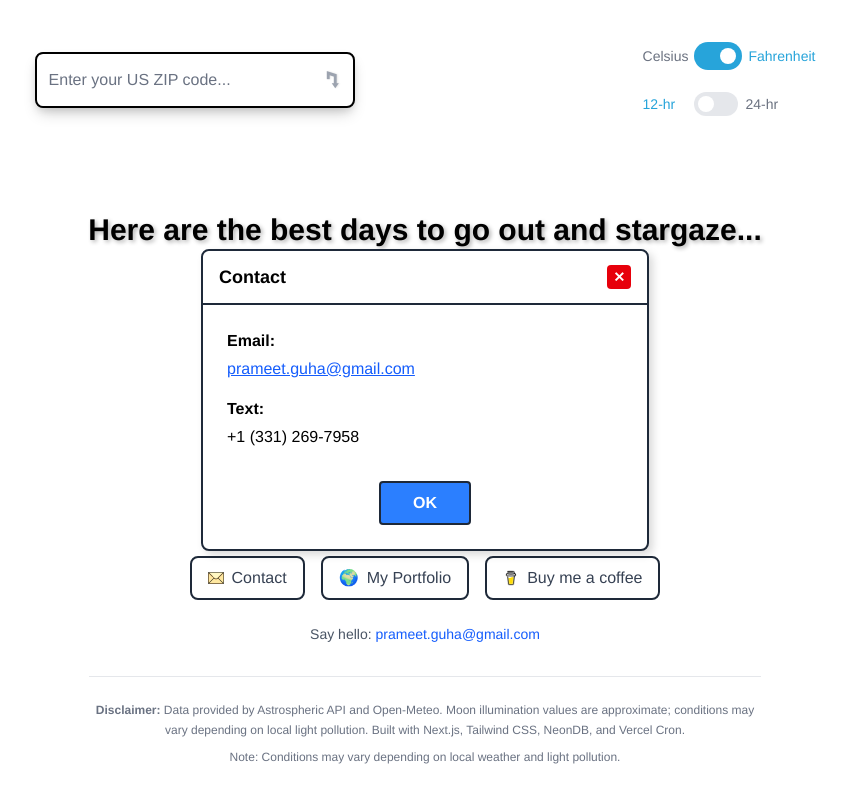
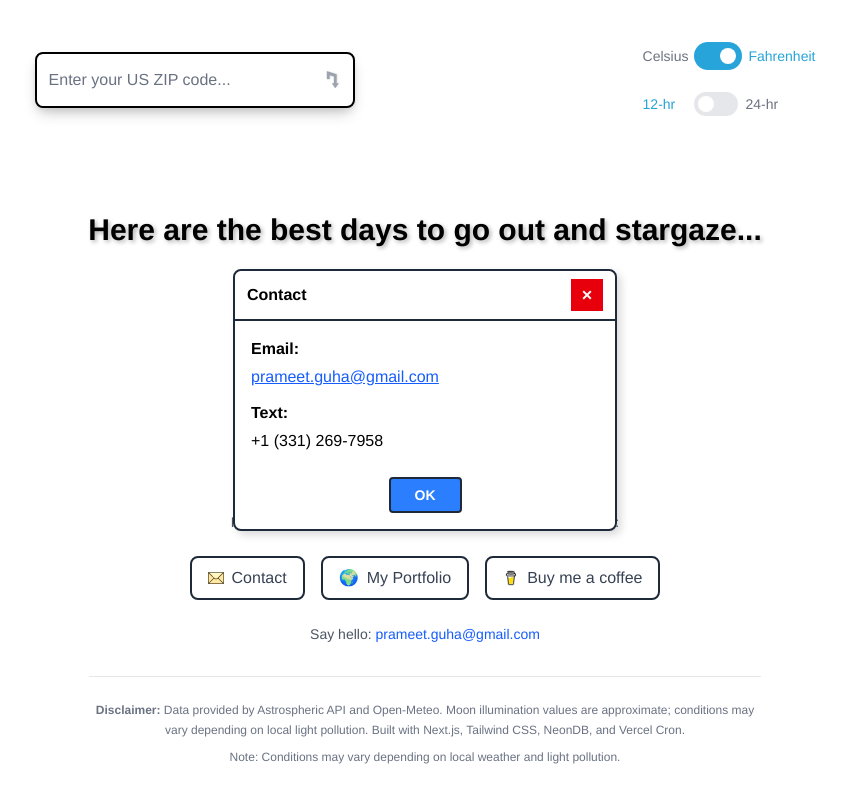
Before and after one commit to prammey/moongazers, a Next.js app: page / in a window 1280 px wide. Both pictures are taken after a click on the button "Contact". Shown: the part 496-1296 px from the top of the page, without its empty margins (215-1062 px from the left). Built offline with nearby package versions, Linux system fonts and the light colour scheme.

Commit message:
style: Update contact dialog layout and styling for improved usability

```diff
--- a/src/app/page.tsx
+++ b/src/app/page.tsx
@@ -262,7 +262,7 @@ export default function Home() {
               </a>
 
               <a
-                href="https://buymeacoffee.com/parameet"
+                href="https://buymeacoffee.com/prameet"
                 target="_blank"
                 rel="noopener noreferrer"
                 className="flex items-center gap-2 px-4 py-2 border-2 border-gray-800 rounded-lg text-gray-700 hover:bg-gray-50 transition-colors"
@@ -295,24 +295,25 @@ export default function Home() {
         <div className="fixed inset-0 z-50 flex items-center justify-center p-4">
           {/* Modal */}
           <div
-            className="bg-white rounded-lg border-2 border-gray-800 w-full max-w-md relative"
+            className="bg-white rounded-lg border-2 border-gray-800 w-full max-w-sm relative"
             style={{
               boxShadow: '4px 4px 8px rgba(0, 0, 0, 0.15)'
             }}
           >
             {/* Header */}
-            <div className="bg-white border-b-2 border-gray-800 px-4 py-3 rounded-t-lg flex justify-between items-center">
-              <h2 className="text-lg font-bold text-black" style={{ fontFamily: 'Helvetica Neue, Arial, sans-serif' }}>Contact</h2>
+            <div className="bg-white border-b-2 border-gray-800 px-3 py-2 rounded-t-lg flex justify-between items-center">
+              <h2 className="text-base font-bold text-black" style={{ fontFamily: 'Helvetica Neue, Arial, sans-serif' }}>Contact</h2>
               <button
                 onClick={() => setShowContactDialog(false)}
-                className="w-6 h-6 bg-red-600 text-white rounded flex items-center justify-center hover:bg-red-700 transition-colors text-sm font-bold"
+                className="w-8 h-8 bg-red-600 text-white flex items-center justify-center hover:bg-red-700 transition-colors text-lg font-bold"
+                style={{ borderRadius: '0' }}
               >
-                ✕
+                ×
               </button>
             </div>
 
             {/* Content */}
-            <div className="p-6 space-y-4" style={{ fontFamily: 'Helvetica Neue, Arial, sans-serif' }}>
+            <div className="p-4 space-y-3" style={{ fontFamily: 'Helvetica Neue, Arial, sans-serif' }}>
               <div>
                 <p className="text-black font-semibold mb-1">Email:</p>
                 <a
@@ -329,10 +330,10 @@ export default function Home() {
               </div>
 
               {/* OK Button */}
-              <div className="flex justify-center pt-4">
+              <div className="flex justify-center pt-3">
                 <button
                   onClick={() => setShowContactDialog(false)}
-                  className="bg-blue-500 text-white px-8 py-2 rounded border-2 border-gray-800 hover:bg-blue-600 transition-colors font-semibold"
+                  className="bg-blue-500 text-white px-6 py-1.5 rounded border-2 border-gray-800 hover:bg-blue-600 transition-colors font-semibold text-sm"
                 >
                   OK
                 </button>
```
